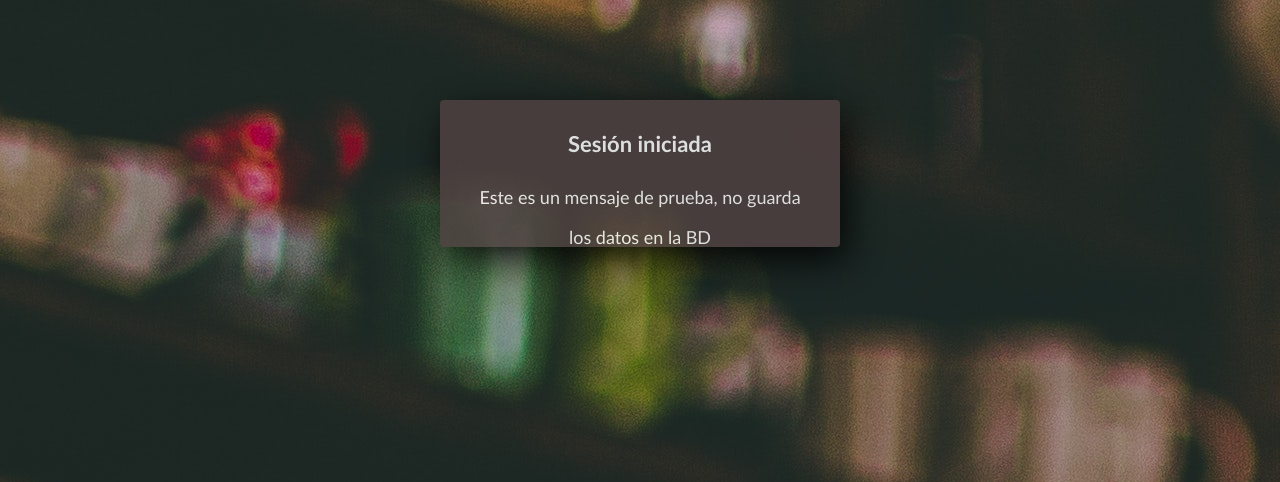
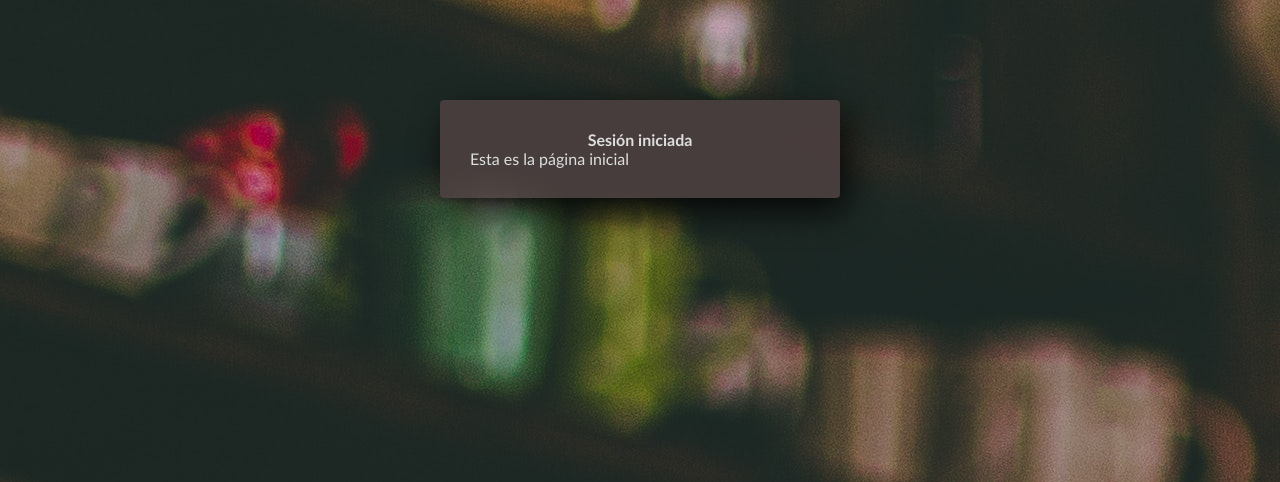
Before and after one commit to MrNikolaTesla/Avocode, a PHP site: page /procesarRegistro.php in a window 1280 px wide. Shown: the top 482 px of the page. Run offline with PHP 8.4, Linux system fonts and the light colour scheme; data that the repository does not hold is empty.

Commit message:
correcciones 3 y clases css

```diff
--- a/formularioRegistro.php
+++ b/formularioRegistro.php
@@ -17,8 +17,8 @@
                 <input class="controls" type="text" name="nombre" id="nombre" placeholder="Ingrese su Nombre"></input>
                 <input class="controls" type="text" name="apellido" id="apellido" placeholder="Ingrese su Apellido"></input>
                 <input class="controls" type="email" name="correo" id="correo" placeholder="Ingrese su Correo"></input>
-                <input class="controls" type="password" name="passwordRegistro1" id="password" placeholder="Ingrese su Contraseña"></input>
-                <input class="controls" type="password" name="passwordRegistro2" id="password" placeholder="Ingrese su Contraseña"></input>
+                <input class="controls" type="password" name="password" id="passwordRegistro1" placeholder="Ingrese su Contraseña"></input>
+                <input class="controls" type="password" name="password" id="passwordRegistro2" placeholder="Ingrese su Contraseña"></input>
                 <p>Estoy de acuerdo con <a href="terminos.php">Términos y Condiciones</a></p>
                 <input class="buttons" type="submit" value="Registrar"></input>
                 <p><a href="inicioSesion.php">Ya tengo Cuenta</a></p>
--- a/procesarRegistro.php
+++ b/procesarRegistro.php
@@ -15,17 +15,18 @@ include("conexionBD.php");
 $POSTnombre=$_POST['nombre'];
 $POSTapellido=$_POST['apellido'];
 $POSTcorreo=$_POST['correo'];
-$POSTpassword=$_POST['passwordRegistro1'];
+$POSTpassword=$_POST['password'];
 
 $query = "INSERT INTO datos(nombre, apellido, correo, password) VALUES (nombre, apellido, correo, password)";
 $result = mysqli_query($connection, $query);
 
 if($result){
 ?>
-    <section class="form-register">
+<div class="div-regular">
     <h4>Sesión iniciada</h4>
-    <p>Este es un mensaje de prueba, no guarda los datos en la BD</p>
-    </section>
+    <p>Esta es la página inicial</p>
+</div>
+
 <?php } ?>
 </form>
 </body>
--- a/styles.css
+++ b/styles.css
@@ -69,7 +69,20 @@
   }
   h4 {
     text-align: center;
+  }
 
-
+  .div-regular {
+    width: 400px;
+    height: auto;
+    background: #4e4141;
+    padding: 30px;
+    margin: auto;
+    margin-top: 100px;
+    border-radius: 4px;
+    font-family: 'calibri';
+    color: white;
+    box-shadow: 7px 13px 37px #000;
+    opacity: 0.85;
+    font-size: 16px;
 
   }
--- a/terminos.php
+++ b/terminos.php
@@ -9,13 +9,9 @@
 </head>
 
 <body>
-    <form method="POST" action="procesarRegistro.php">
-    <section class="form-register">
-     <div> Los Términos y Condiciones representan el documento que ayuda a prevenir y resolver los problemas.
+     <div class="div-regular"> Los Términos y Condiciones representan el documento que ayuda a prevenir y resolver los problemas.
     Por ello, son fundamentales en muchos casos para defenderse en caso de abuso.
     Las Condiciones de servicio establecen la forma en que se puede utilizar tu producto, servicio o contenido de forma legalmente vinculante.</div>
-    </section>
-  </form>
 </body>
 
 </html>
```
